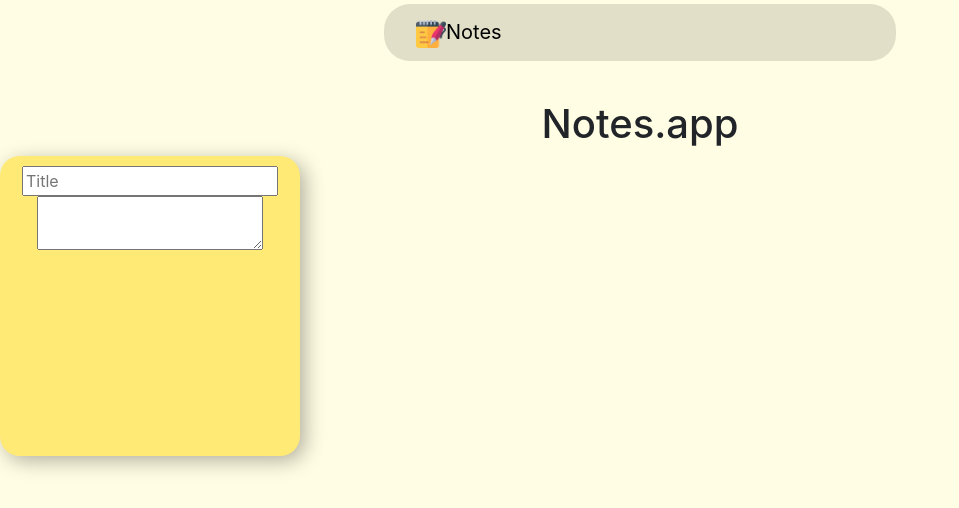
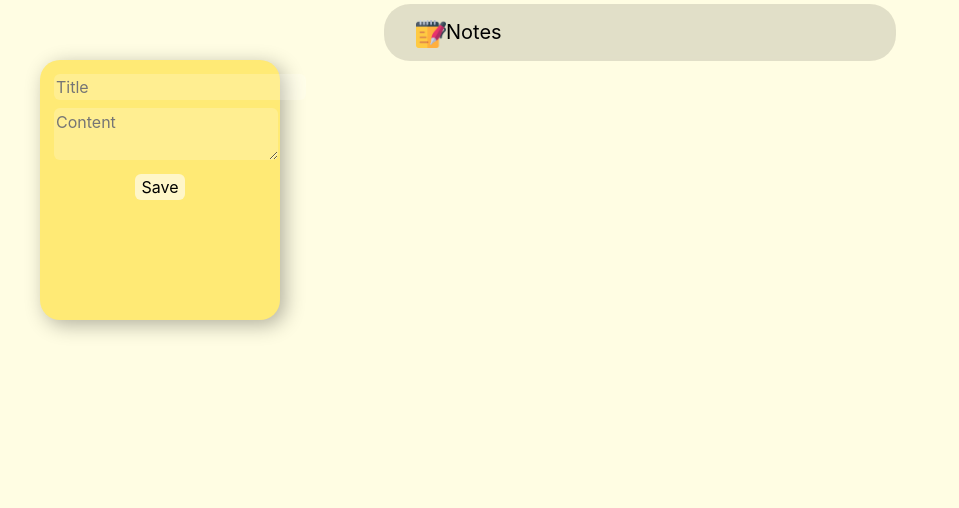
Before and after one commit to CarlosL/projects, a React (Create React App) app in the folder note-app/: page / in a window 1280 px wide. Shown: the top 508 px of the page, without its empty margins (0-959 px from the left). Built offline with nearby package versions, Linux system fonts and the light colour scheme.

Commit message:
added a form and react-draggable

```diff
--- a/note-app/package.json
+++ b/note-app/package.json
@@ -8,6 +8,7 @@
     "@testing-library/user-event": "^13.5.0",
     "react": "^18.2.0",
     "react-dom": "^18.2.0",
+    "react-draggable": "^4.4.5",
     "react-scripts": "5.0.1",
     "web-vitals": "^2.1.4"
   },
--- a/note-app/src/App.css
+++ b/note-app/src/App.css
@@ -2,10 +2,7 @@
   background-color: #fffde3;
   min-height: 100vh;
   text-align: center;
-}
-
-.App-header h1{
-  padding-top: 100px;
+  padding-top: 60px;
 }
 
 .App Nav {
--- a/note-app/src/App.js
+++ b/note-app/src/App.js
@@ -1,15 +1,14 @@
 import './App.css';
 import Nav from './components/Nav';
-import Note from './components/Note';
+import NotesForm from './components/NotesForm';
 
 function App() {
   return (
     <div className="App">
       <Nav />
-      <header className="App-header">
-        <h1>Notes.app</h1>
-        <Note />
-      </header>
+      <section className="App-header">
+      <NotesForm />
+      </section>
     </div>
   );
 }
--- /dev/null
+++ b/note-app/src/components/NotesForm.jsx
@@ -0,0 +1,33 @@
+import React, { useState } from "react";
+import './notesForm.css';
+
+function NotesForm() {
+    const [title, setTitle] = useState('')
+    const [content, setContent] = useState('')
+
+    const handleSubmit = (event) => {
+        event.preventDefault()
+        setTitle('')
+        setContent('')
+    }
+    return (
+        <div className="note-form">
+            <form onSubmit={handleSubmit}>
+                <label>
+                    <input type="text" placeholder="Title"
+                    value={title}
+                    onChange={(event) => setTitle(event.target.value)}/>
+                </label>
+                <br />
+                <label>
+                    <textarea value={content} placeholder="Content"
+                    onChange={(event) => setContent(event.target.value)} />
+                </label>
+                <br />
+                <button type="submit">Save</button>
+            </form>
+        </div>
+    )
+}
+
+export default NotesForm;
--- /dev/null
+++ b/note-app/src/components/notesForm.css
@@ -0,0 +1,69 @@
+.note-form {
+    padding: 10px;
+    margin-left: 40px;
+    width: 240px;
+    height: 260px;
+    background-color: rgb(255, 234, 117);
+    border-radius: 20px;
+    -webkit-border-radius: 20px;
+    -moz-border-radius: 20px;
+    -ms-border-radius: 20px;
+    -o-border-radius: 20px;
+    box-shadow: 5px 5px 20px rgba(0, 0, 0, 0.3);
+  }
+
+  .note-form form {
+    margin: 4px;
+  }
+
+  .note-form input, textarea {
+    background-color: rgba(255, 255, 255, 0.205);
+    border: none;
+    border-radius: 6px;
+    -webkit-border-radius: 6px;
+    -moz-border-radius: 6px;
+    -ms-border-radius: 6px;
+    -o-border-radius: 6px;
+    margin-bottom: 8px;
+    transition: .2s;
+    -webkit-transition: .2s;
+    -moz-transition: .2s;
+    -ms-transition: .2s;
+    -o-transition: .2s;
+}
+
+.note-form button {
+    border: none;
+    background-color: rgba(255, 255, 255, 0.6);
+    border-radius: 6px;
+    -webkit-border-radius: 6px;
+    -moz-border-radius: 6px;
+    -ms-border-radius: 6px;
+    -o-border-radius: 6px;
+    transition: .2s;
+    -webkit-transition: .2s;
+    -moz-transition: .2s;
+    -ms-transition: .2s;
+    -o-transition: .2s;
+}
+
+.note-form input::after, textarea::after,
+input:focus, textarea:focus {
+    transform: scale(1.1);
+    -webkit-transform: scale(1.1);
+    -moz-transform: scale(1.1);
+    -ms-transform: scale(1.1);
+    -o-transform: scale(1.1);
+    background-color: rgba(255, 255, 255, 0.6);
+    box-shadow: 0 0px 10px rgba(0, 0, 0, 0.425);
+    outline-style: none;
+}
+
+.note-form button:hover {
+    background-color: white;
+    transform: scale(1.1);
+    -webkit-transform: scale(1.1);
+    -moz-transform: scale(1.1);
+    -ms-transform: scale(1.1);
+    -o-transform: scale(1.1);
+}
```
Also changed, not shown: 1 other file (tests, documents, lock files or other folders).
